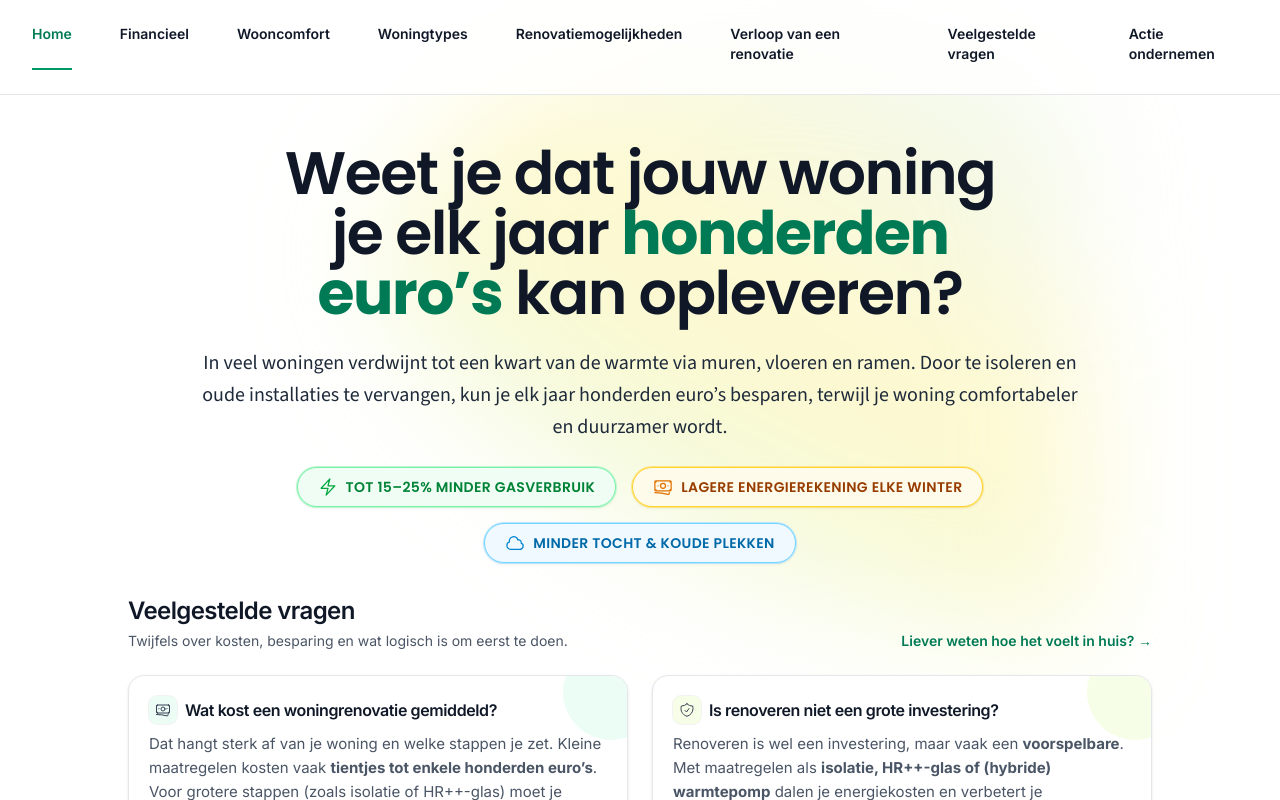
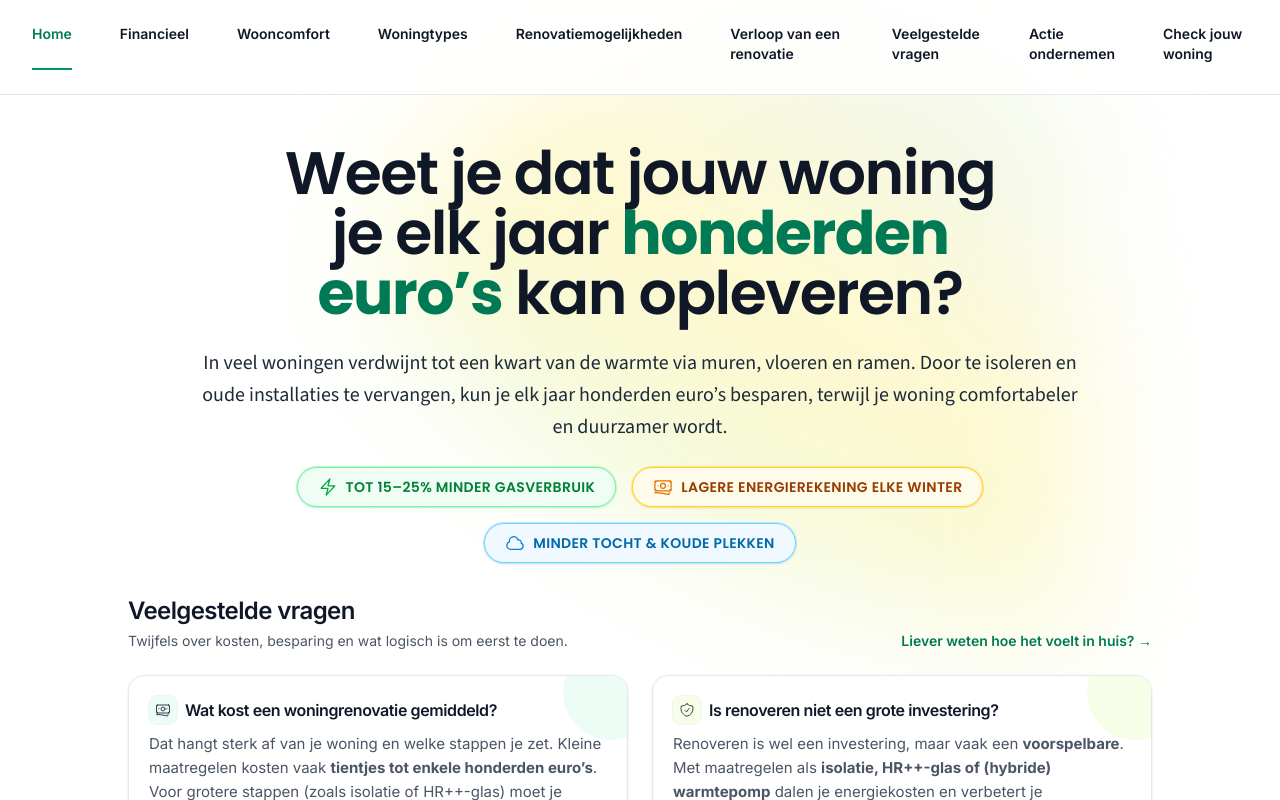
Before and after one commit to tjmichiels/renoveerjewoning, a Next.js app: page / in a window 1280 px wide. Shown: the top 800 px of the page. Built offline with nearby package versions, Linux system fonts and the light colour scheme.

Commit message:
woning altumAPI

```diff
--- a/app/content/navigation.ts
+++ b/app/content/navigation.ts
@@ -7,4 +7,5 @@ export const NAV = [
     { name: "Verloop van een renovatie", href: "/renovatie-verloop" },
     { name: "Veelgestelde vragen", href: "/faq" },
     { name: "Actie ondernemen", href: "/actie-ondernemen" },
+    { name: "Check jouw woning", href: "/woning-checker" },
 ];
--- a/package.json
+++ b/package.json
@@ -10,6 +10,7 @@
   "dependencies": {
     "@headlessui/react": "^2.2.8",
     "@heroicons/react": "^2.2.0",
+    "framer-motion": "^12.23.26",
     "next": "15.5.4",
     "react": "19.1.0",
     "react-dom": "19.1.0"
```
Also changed, not shown: 1 other file (tests, documents, lock files or other folders).
